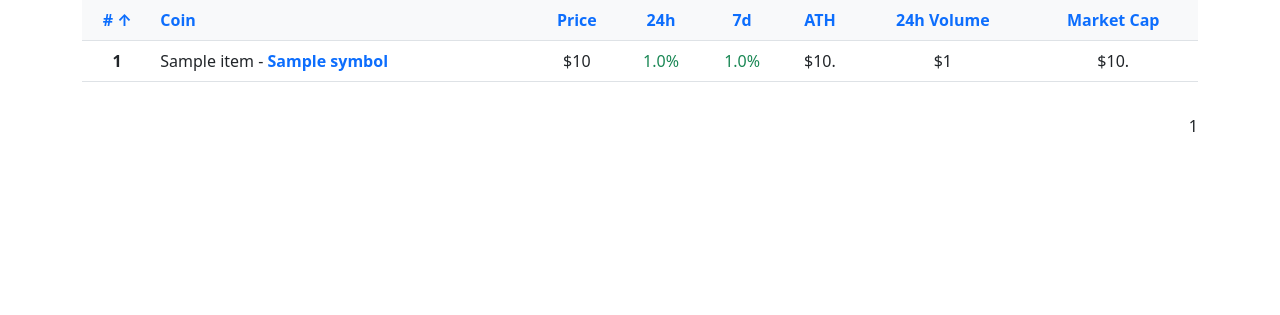
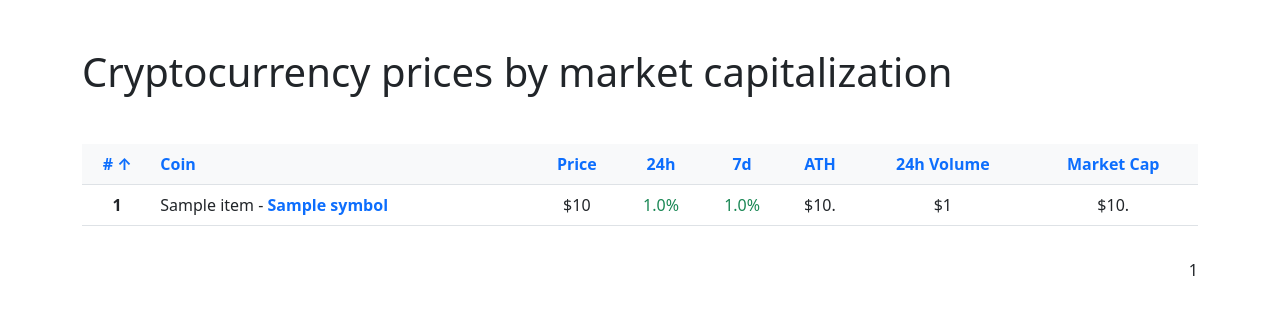
Before and after one commit to leivermoreno/cryptotrack, a Django app: page / in a window 1280 px wide. Shown: the part 56-371 px from the top of the page. Run offline with Django 5.2, Linux system fonts and the light colour scheme; tables that the repository leaves empty hold one stand-in row (values such as "Sample post"); a database or web service that is not in the repository returns one stand-in record (values such as "Sample title"); data that the repository does not hold is empty.

Commit message:
add page title

```diff
--- a/coins/templates/coins/index.html
+++ b/coins/templates/coins/index.html
@@ -6,6 +6,7 @@
 
 {% block content %}
     <div class="container">
+        <h1 class="my-5">Cryptocurrency prices by market capitalization</h1>
         <table class="table table-hover text-center">
             <thead class="position-sticky top-0 bg-light">
             <tr>
```
Lines whose indentation alone changed are shown as unchanged.
